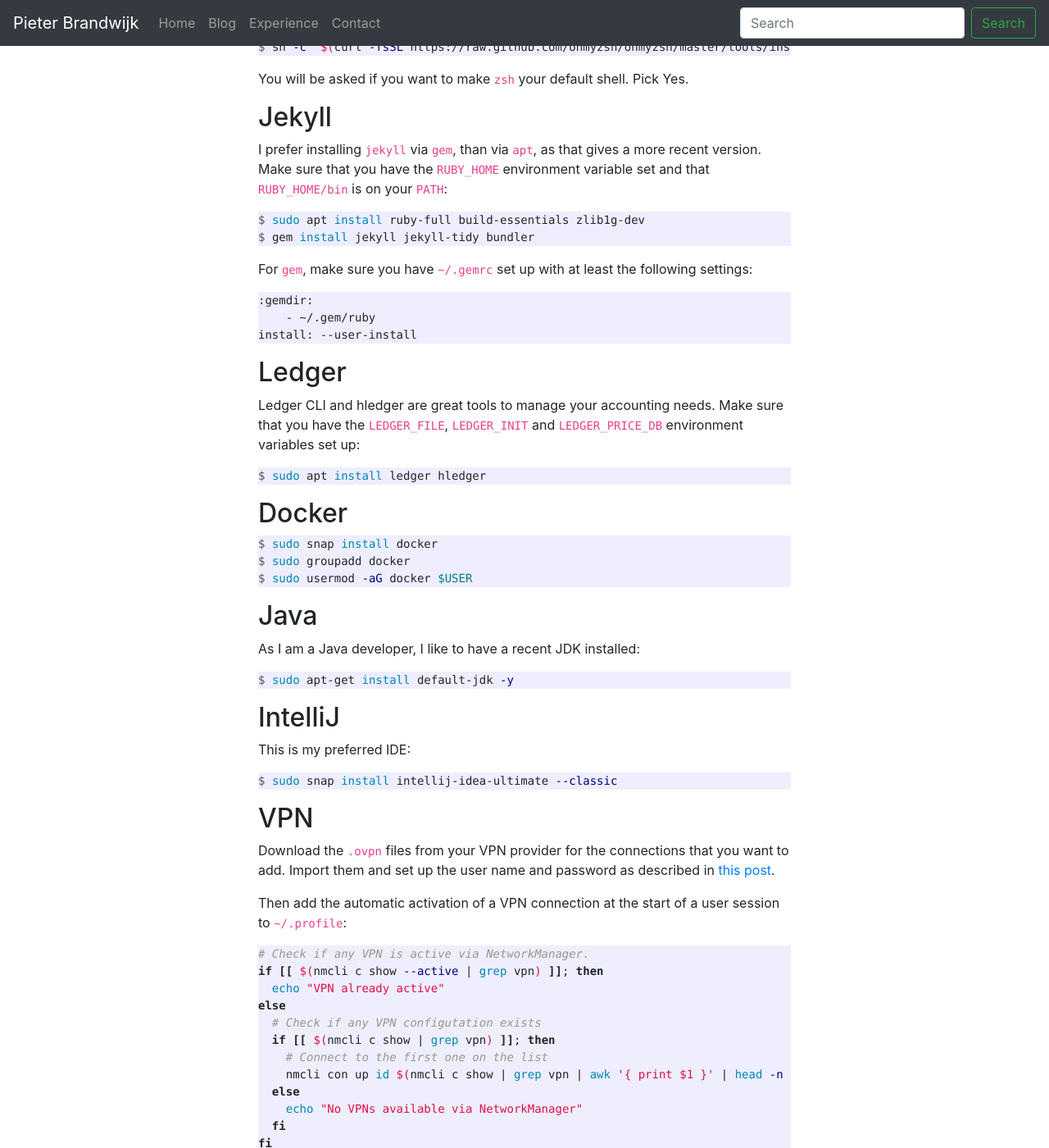
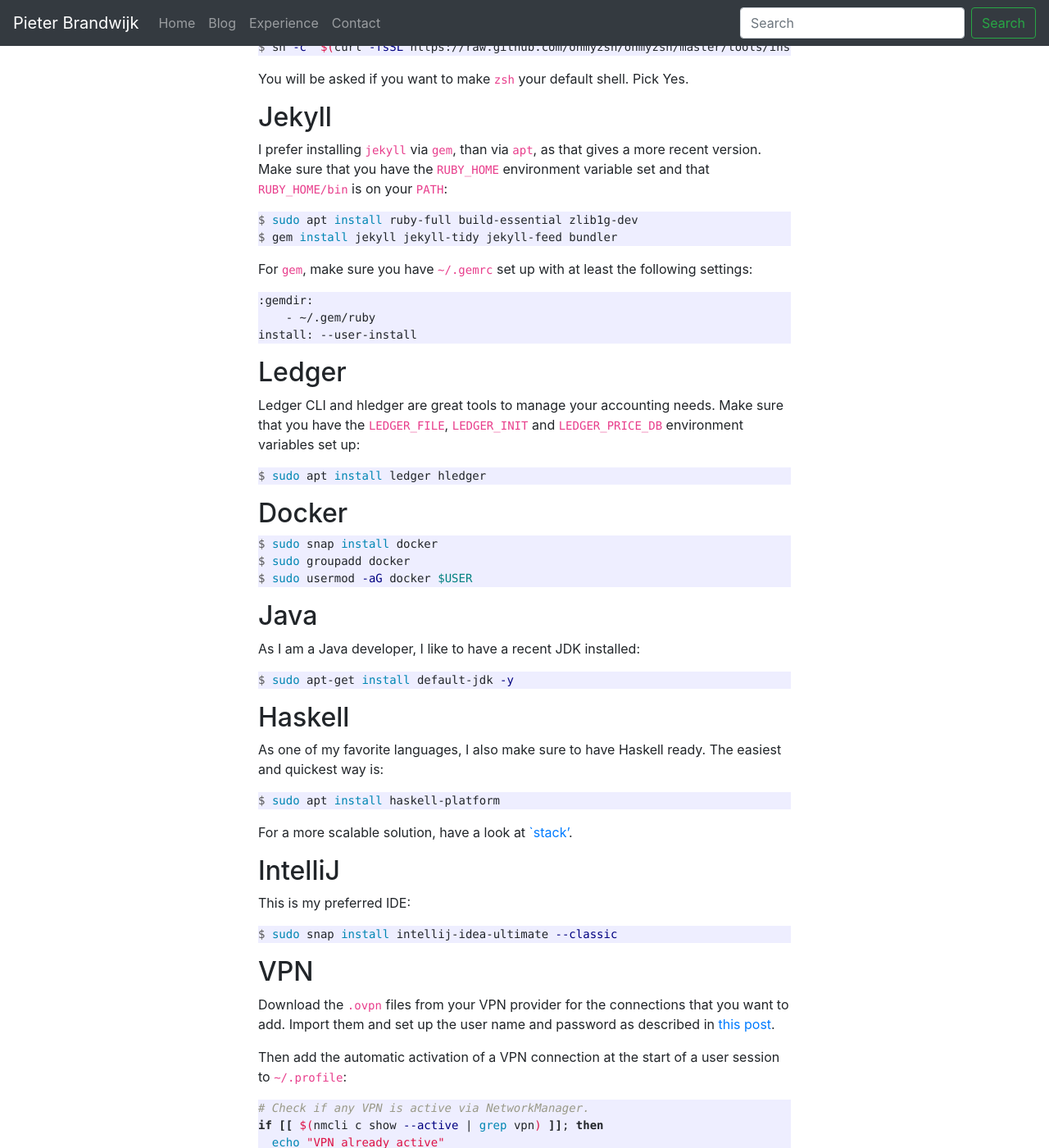
Before and after one commit to pbrandwijk/pbrandwijk.github.io, a Jekyll site: the page built from _posts/2020-07-03-my-initial-ubuntu-setup.md, in a window 1280 px wide and 1400 px high, scrolled down 1460 px. Shown: the whole window at 82% size. Built offline with Jekyll 4.4.1, drawn with Linux system fonts in a browser that asks for light colours; nearby versions of some CDN libraries; comment, search, counter and statistics services are not loaded; some of the changed text lies outside the part shown.

Commit message:
Update post

````diff
--- a/_posts/2020-07-03-my-initial-ubuntu-setup.md
+++ b/_posts/2020-07-03-my-initial-ubuntu-setup.md
@@ -58,8 +58,8 @@ You will be asked if you want to make `zsh` your default shell. Pick Yes.
 ## Jekyll
 I prefer installing `jekyll` via `gem`, than via `apt`, as that gives a more recent version. Make sure that you have the `RUBY_HOME` environment variable set and that `RUBY_HOME/bin` is on your `PATH`:
 ```console
-$ sudo apt install ruby-full build-essentials zlib1g-dev
-$ gem install jekyll jekyll-tidy bundler
+$ sudo apt install ruby-full build-essential zlib1g-dev
+$ gem install jekyll jekyll-tidy jekyll-feed bundler
 ```
 
 For `gem`, make sure you have `~/.gemrc` set up with at least the following settings:
@@ -87,6 +87,13 @@ As I am a Java developer, I like to have a recent JDK installed:
 ```console
 $ sudo apt-get install default-jdk -y
 ```
+
+## Haskell
+As one of my favorite languages, I also make sure to have Haskell ready. The easiest and quickest way is:
+```console
+$ sudo apt install haskell-platform
+```
+For a more scalable solution, have a look at [`stack'][stack].
 
 ## IntelliJ
 This is my preferred IDE:
@@ -123,3 +130,8 @@ $ sudo pkill tracker
 $ rm -rf ~/.cache/tracker
 $ rm -rf ~/.local/share/tracker
 ```
+
+## Resources
+- [The Haskell Tool Stack][stack]
+
+[stack]: https://docs.haskellstack.org/en/stable/README/
````
